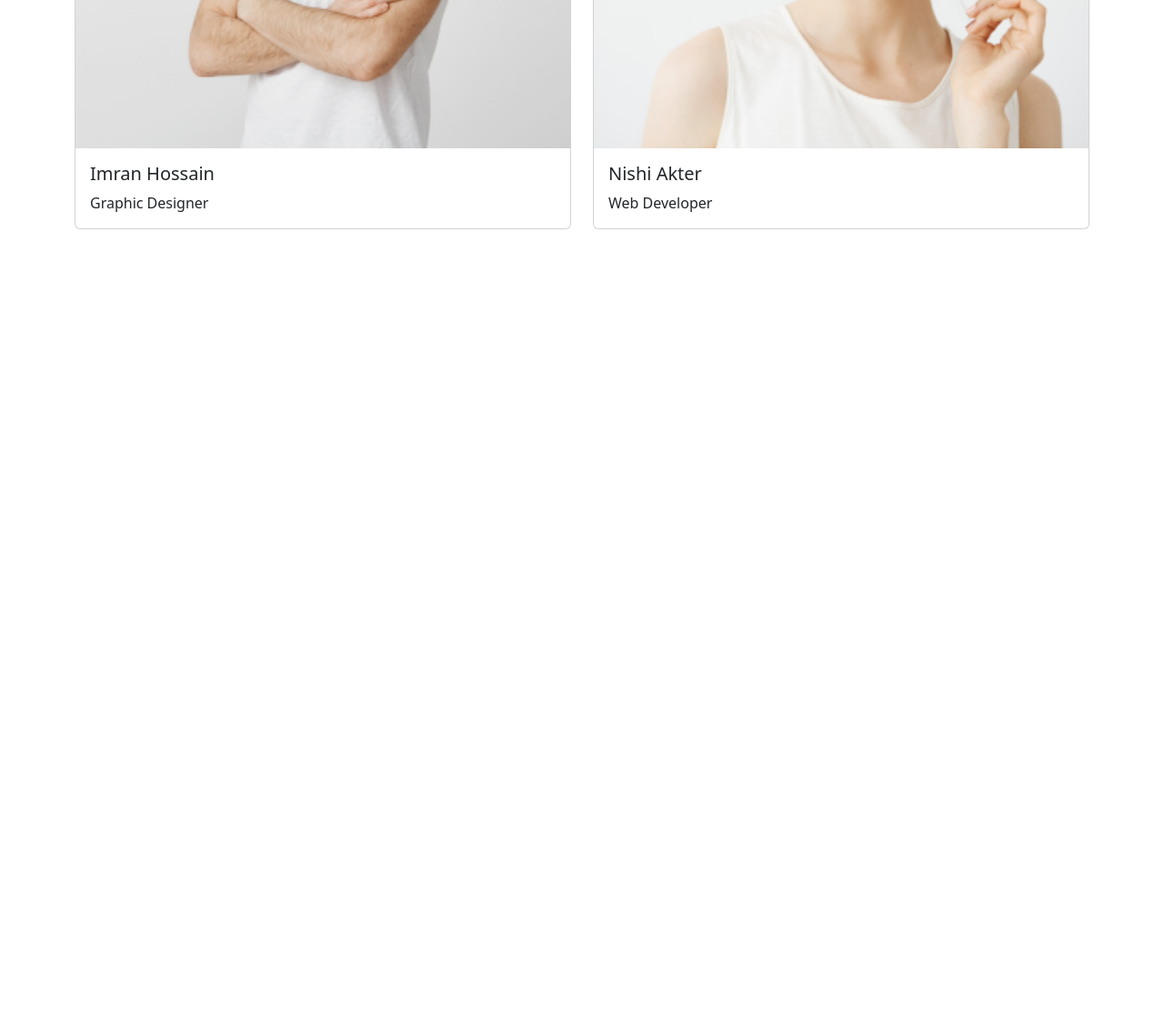
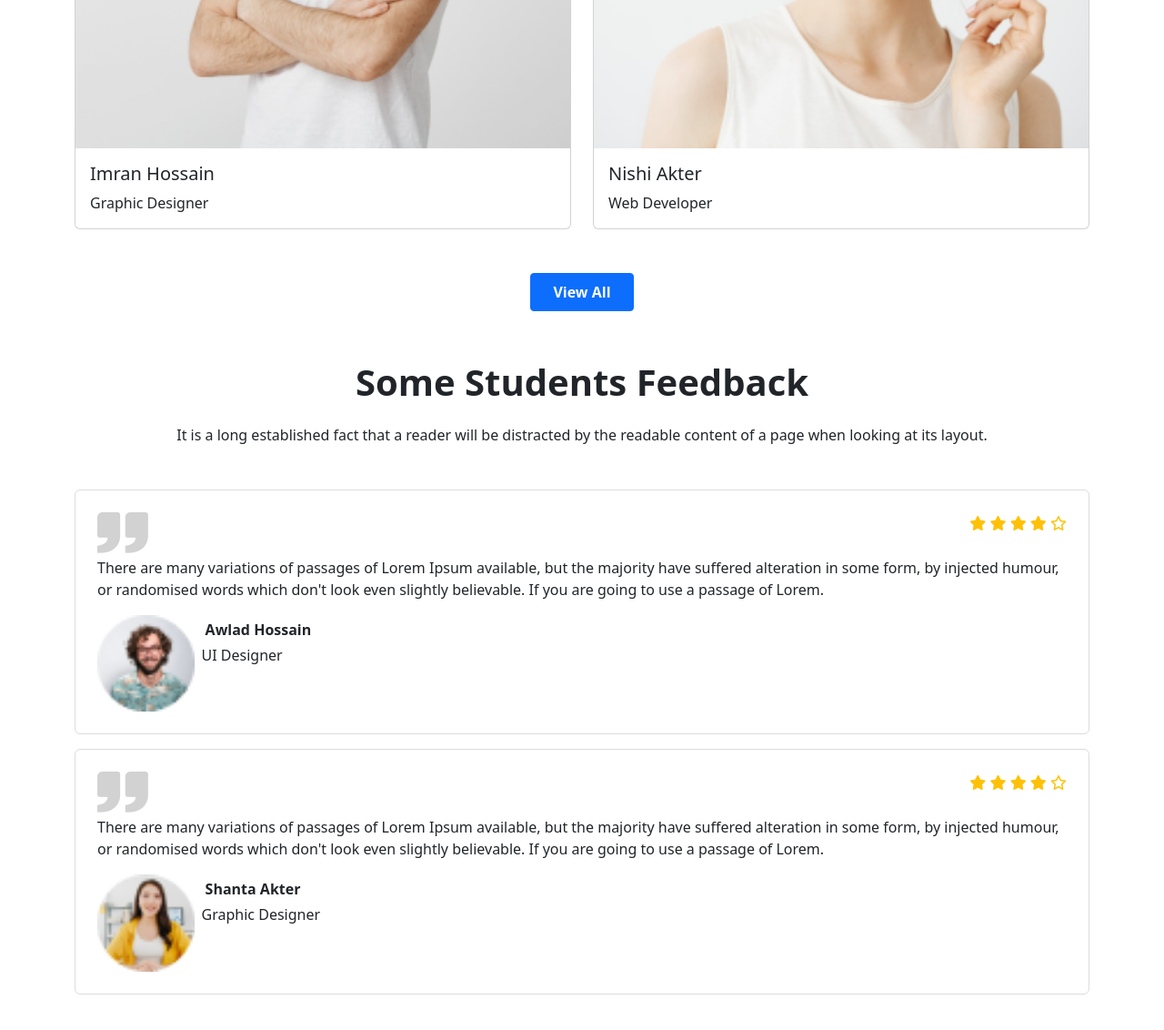
Before and after one commit to abutalhatuhin003/assignment_three, a plain HTML site: page index.html in a window 1280 px wide. Shown: the part 7139-8271 px from the top of the page at 91% size. Before the commit the page ends 7439 px from the top, so only its background shows below. Drawn offline with nearby package versions, Linux system fonts and the light colour scheme; files whose address does not match are found by name.

Commit message:
comments

```diff
--- a/index.html
+++ b/index.html
@@ -333,6 +333,75 @@
 
 
 
+<!------------VIEW ALL----------->
+<article class="container my-5">
+    <div class="my-5 d-flex justify-content-center">
+        <button class="text-white bg-primary border rounded-1 border-primary px-4 py-2 fw-semibold" type="submit">View All</button>
+    </div>
+</article>
+<!------------------------------->
+
+
+
+<!-----------FEEDBACK------------>
+<header class="container my-5">
+  <p class="fs-1 fw-bold text-center">Some Students Feedback</p>
+  <p class="fs-6 text-center">It is a long established fact that a reader will be distracted by the readable content of a page when looking at its layout.</p>
+</header>
+<!------------------------------->
+
+
+
+<!-----------COMMENNTS----------->
+<article class="container my-5">
+    <div class="d-flex flex-column flex-xxl-row">
+        <div class="border border-secondary border-opacity-25 p-4 rounded">
+            <div class="d-flex justify-content-between mb-1">
+                <img src="images/comma.png" alt="">
+                <span class="text-warning">
+                    <i class="fa-solid fa-star"></i>
+                    <i class="fa-solid fa-star"></i>
+                    <i class="fa-solid fa-star"></i>
+                    <i class="fa-solid fa-star"></i>
+                    <i class="fa-regular fa-star"></i>
+                </span>
+            </div>
+            <p>There are many variations of passages of Lorem Ipsum available, but the majority have suffered alteration in some form, by injected humour, or randomised words which don't look even slightly believable. If you are going to use a passage of Lorem.</p>
+            <div class="d-flex">
+                <img class="me-2" src="images/student/student-5.png" width="10%" height="10%" alt="">
+                <div>
+                    <p class="fw-bolder m-1">Awlad Hossain</p>
+                    <p>UI Designer</p>
+                </div>
+            </div>
+        </div>
+        <div class="m-2"></div>
+        <div class="border border-secondary border-opacity-25 p-4 rounded">
+            <div class="d-flex justify-content-between mb-1">
+                <img src="images/comma.png" alt="">
+                <span class="text-warning">
+                    <i class="fa-solid fa-star"></i>
+                    <i class="fa-solid fa-star"></i>
+                    <i class="fa-solid fa-star"></i>
+                    <i class="fa-solid fa-star"></i>
+                    <i class="fa-regular fa-star"></i>
+                </span>
+            </div>
+            <p>There are many variations of passages of Lorem Ipsum available, but the majority have suffered alteration in some form, by injected humour, or randomised words which don't look even slightly believable. If you are going to use a passage of Lorem.</p>
+            <div class="d-flex">
+                <img class="me-2" src="images/student/student-6.png" width="10%" height="10%" alt="">
+                <div>
+                    <p class="fw-bolder m-1">Shanta Akter</p>
+                    <p>Graphic Designer</p>
+                </div>
+            </div>
+        </div>
+    </div>
+</article>
+<!------------------------------->
+
+
+
 
 <script src="https://cdn.jsdelivr.net/npm/bootstrap@5.2.0/dist/js/bootstrap.bundle.min.js"></script>
 </body>
```
